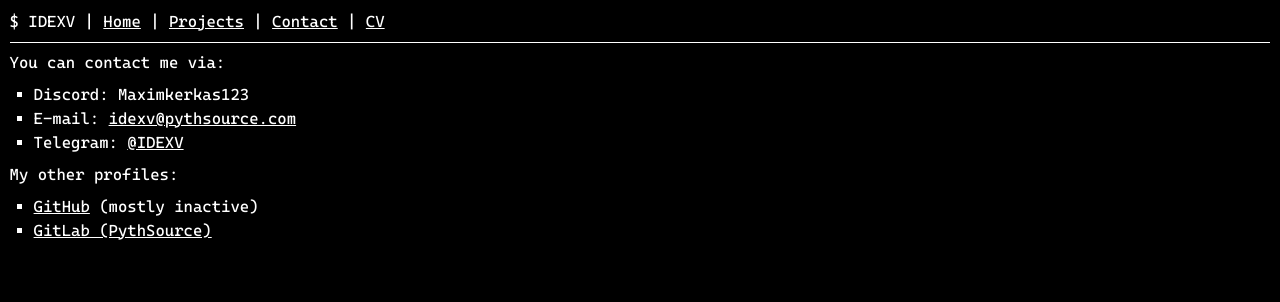
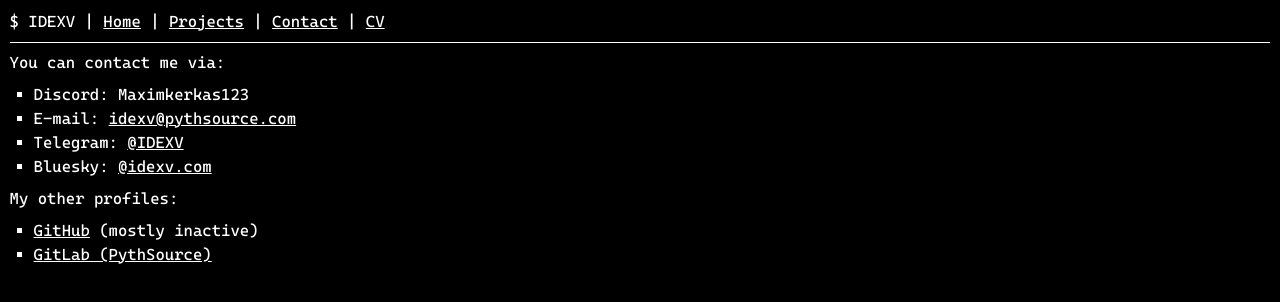
Before and after one commit to IDEXV/idexv-site, a Next.js app: page /contact in a window 1280 px wide. Shown: the top 302 px of the page. Built offline with nearby package versions, Linux system fonts and the light colour scheme.

Commit message:
add bluesky link

```diff
--- a/src/app/contact/page.jsx
+++ b/src/app/contact/page.jsx
@@ -11,6 +11,7 @@ export default function ContactPage() {
                 <li>Discord: Maximkerkas123</li>
                 <li>E-mail: <a href="mailto:idexv@pythsource.com">idexv@pythsource.com</a></li>
                 <li>Telegram: <a target="_blank" href="https://t.me/IDEXV">@IDEXV</a></li>
+                <li>Bluesky: <a target="_blank" href="https://bsky.app/profile/idexv.com">@idexv.com</a></li>
             </ul>
             <p>My other profiles:</p>
             <ul>
```
